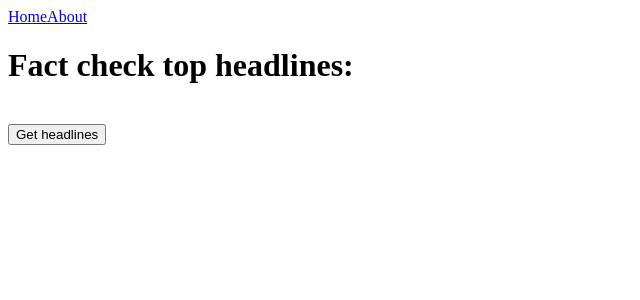
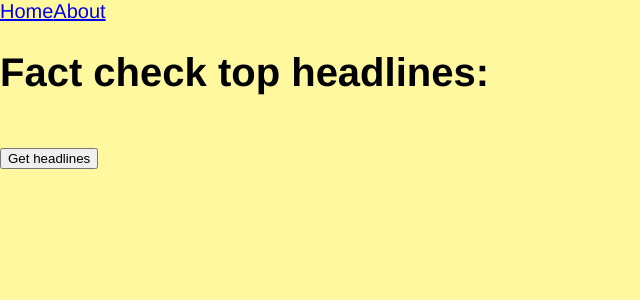
Before and after one commit to aalcott14/trust-issues, a React app: page / in a window 1280 px wide. Shown: the top 300 px of the page, without its empty margins (0-640 px from the left). Built offline with nearby package versions, Linux system fonts and the light colour scheme.

Commit message:
configure css loaders and add flexbox

```diff
--- /dev/null
+++ b/client/src/components/Home.css
@@ -0,0 +1,29 @@
+html {
+  box-sizing: border-box;
+  background:#FFF89F;
+  font-family:'helvetica neue';
+  font-size: 20px;
+  font-weight: 200;
+}
+body {
+  margin: 0;
+}
+*, *:before, *:after {
+  box-sizing: inherit;
+}
+
+.headlines {
+  min-height:100vh;
+  overflow: hidden;
+  display: flex;
+}
+
+.headline {
+  text-align: center;
+  align-items:center;
+  flex: 1;
+  justify-content: center;
+  align-items: center;
+  display: flex;
+  flex-direction: column;
+}
--- a/client/src/components/Home.jsx
+++ b/client/src/components/Home.jsx
@@ -1,5 +1,7 @@
 import React, { Component } from 'react';
 import axios from 'axios';
+
+import './Home.css';
 
 class Home extends Component {
   constructor(props) {
@@ -36,7 +38,7 @@ class Home extends Component {
         <div className="headlines">
           {this.state.showLines ?
             this.state.headlines.data.map(line =>
-              (<div key={line.statement_url}>
+              (<div className="headline" key={line.statement_url}>
                 {line.ruling_headline}<br />
                 <img className="ruling-graphic" alt="" src={line.ruling.canonical_ruling_graphic} />
               </div>),
--- a/package.json
+++ b/package.json
@@ -36,12 +36,14 @@
     "babel-loader": "^7.1.1",
     "babel-preset-es2015": "^6.24.1",
     "babel-preset-react": "^6.24.1",
+    "css-loader": "^0.28.4",
     "eslint": "^4.3.0",
     "eslint-config-airbnb": "^15.1.0",
     "eslint-plugin-import": "^2.7.0",
     "eslint-plugin-jsx-a11y": "^5.1.1",
     "eslint-plugin-react": "^7.1.0",
     "file-loader": "^0.11.2",
+    "style-loader": "^0.18.2",
     "url-loader": "^0.5.9",
     "webpack": "^3.3.0"
   }
--- a/webpack.config.js
+++ b/webpack.config.js
@@ -7,7 +7,7 @@ module.exports = {
     path: path.join(__dirname, './client/dist/'),
   },
   resolve: {
-    extensions: ['.js', '.jsx', '.json'],
+    extensions: ['.js', '.jsx', '.json', '.css'],
   },
   module: {
     loaders: [
@@ -20,6 +20,10 @@ module.exports = {
         test: /\.(png|jpg|gif)$/,
         loaders: ['file-loader'],
       },
+      {
+        test: /\.css$/,
+        use: ['style-loader', 'css-loader'],
+      },
     ],
   },
   watch: true,
```
Also changed, not shown: 1 other file (tests, documents, lock files or other folders).
